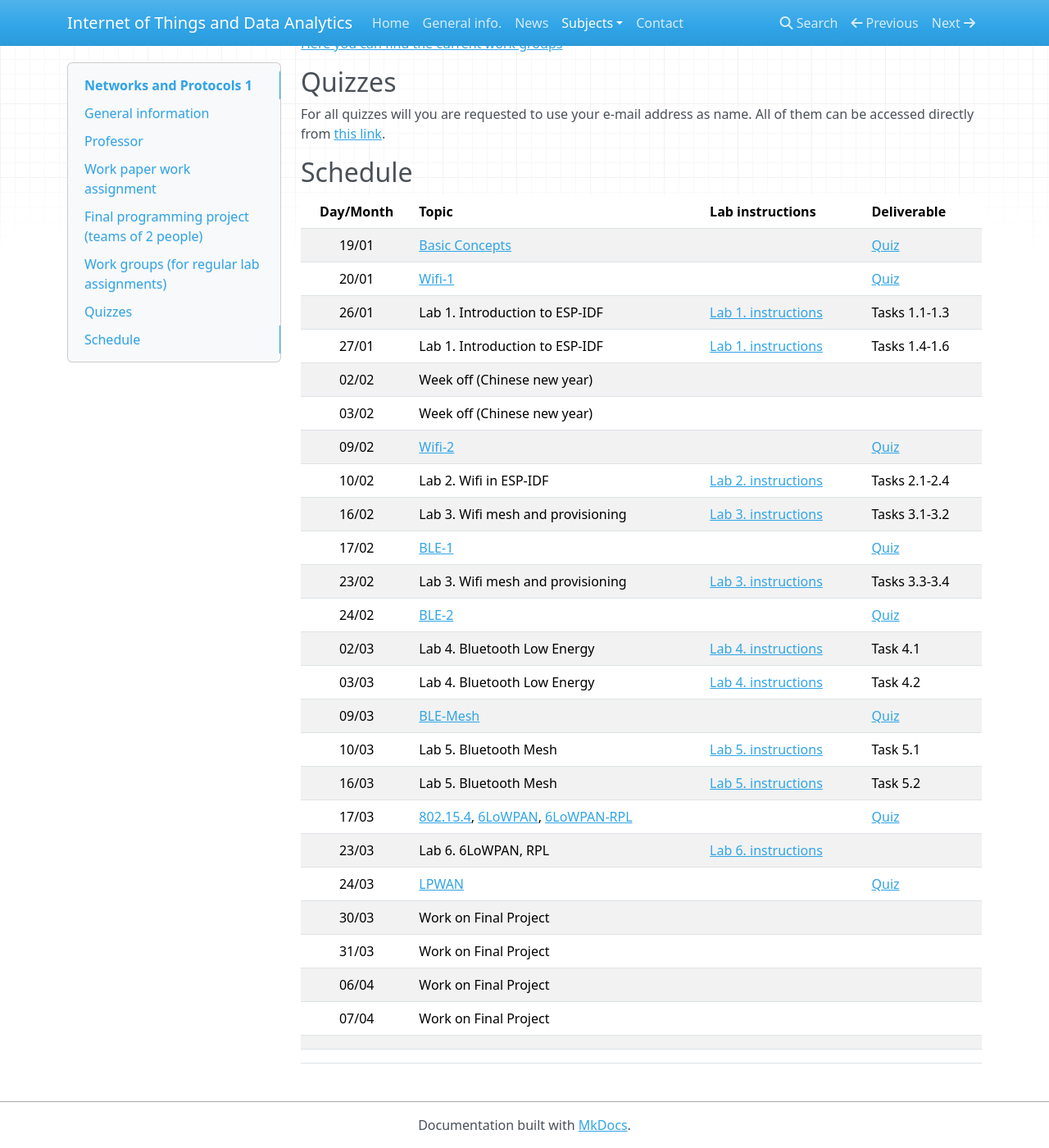
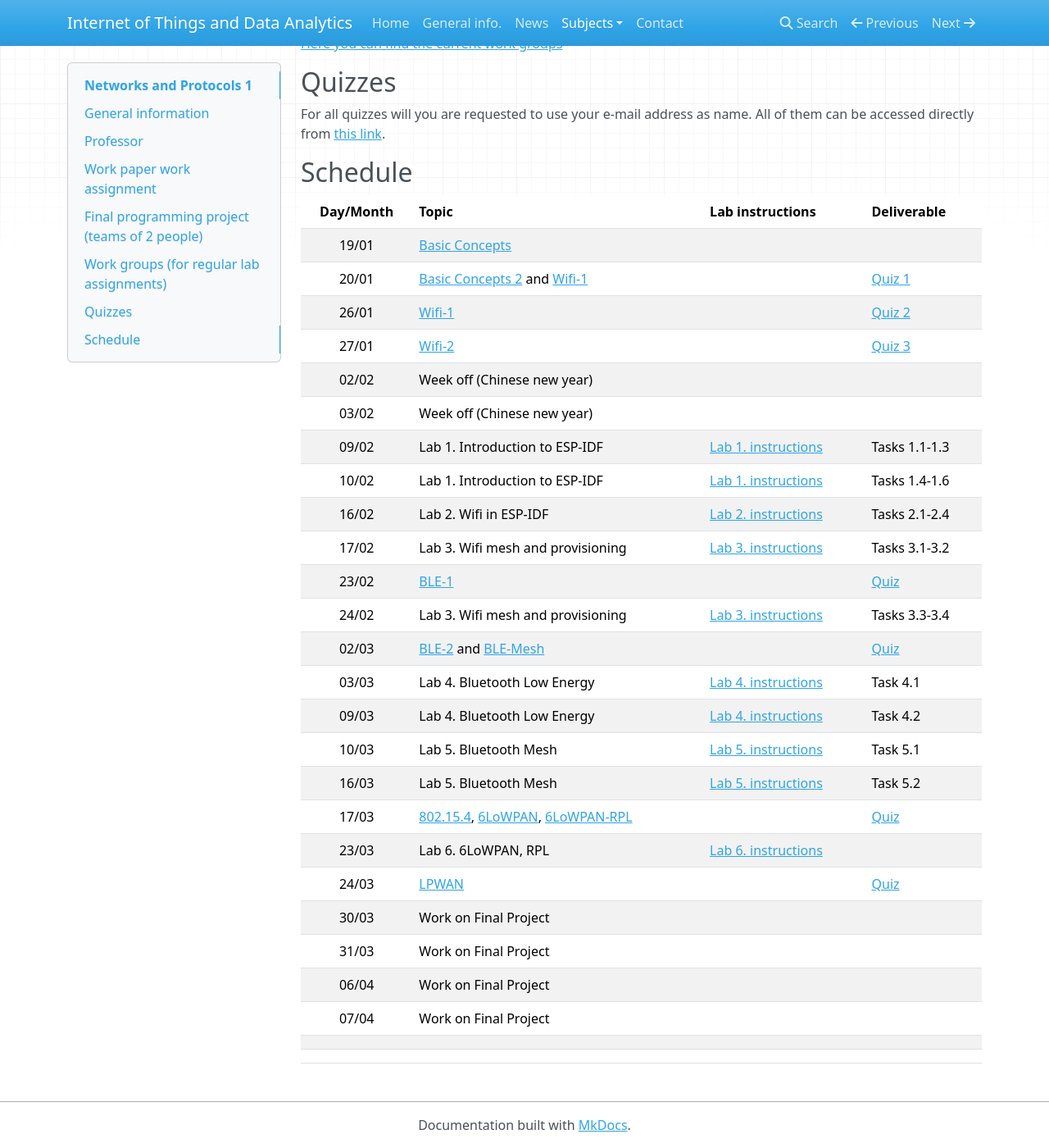
Before and after one commit to iot-da/iot-da.github.io, an MkDocs documentation site: the page built from docs/Subjects/NP1/index.md, in a window 1280 px wide and 1400 px high, scrolled down 743 px. Shown: the whole window at 82% size. Built offline with MkDocs 1.6.1, drawn with Linux system fonts in a browser that asks for light colours; nearby versions of some CDN libraries.

Commit message:
NP1 reschedule

```diff
--- a/docs/Subjects/NP1/index.md
+++ b/docs/Subjects/NP1/index.md
@@ -42,31 +42,31 @@ link](https://api.socrative.com/rc/Yu9Dxn).
 
 ## Schedule
 
-| Day/Month | Topic                                                                                                 | Lab instructions                   | Deliverable                                 |
-|:---------:|-------------------------------------------------------------------------------------------------------|------------------------------------|---------------------------------------------|
-|   19/01   | [Basic Concepts](slides/Basic_Concepts.pdf)                                                           |                                    | [Quiz](https://api.socrative.com/rc/Yu9Dxn) |
-|   20/01   | [Wifi-1](slides/Wifi-1.pdf)                                                                           |                                    | [Quiz](https://api.socrative.com/rc/Yu9Dxn) |
-|   26/01   | Lab 1. Introduction to ESP-IDF                                                                        | [Lab 1. instructions](P1/index.md) | Tasks 1.1-1.3                               |
-|   27/01   | Lab 1. Introduction to ESP-IDF                                                                        | [Lab 1. instructions](P1/index.md) | Tasks 1.4-1.6                               |
-|   02/02   | Week off (Chinese new year)                                                                           |                                    |                                             |
-|   03/02   | Week off (Chinese new year)                                                                           |                                    |                                             |
-|   09/02   | [Wifi-2](slides/Wifi-2.pdf)                                                                           |                                    | [Quiz](https://api.socrative.com/rc/Yu9Dxn) |
-|   10/02   | Lab 2. Wifi in ESP-IDF                                                                                | [Lab 2. instructions](P2/index.md) | Tasks 2.1-2.4                               |
-|   16/02   | Lab 3. Wifi mesh and provisioning                                                                     | [Lab 3. instructions](P3/index.md) | Tasks 3.1-3.2                               |
-|   17/02   | [BLE-1](slides/BLE-1.pdf)                                                                             |                                    | [Quiz](https://api.socrative.com/rc/Yu9Dxn) |
-|   23/02   | Lab 3. Wifi mesh and provisioning                                                                     | [Lab 3. instructions](P3/index.md) | Tasks 3.3-3.4                               |
-|   24/02   | [BLE-2](slides/BLE-2.pdf)                                                                             |                                    | [Quiz](https://api.socrative.com/rc/Yu9Dxn) |
-|   02/03   | Lab 4. Bluetooth Low Energy                                                                           | [Lab 4. instructions](P4/index.md) | Task 4.1                                    |
-|   03/03   | Lab 4. Bluetooth Low Energy                                                                           | [Lab 4. instructions](P4/index.md) | Task 4.2                                    |
-|   09/03   | [BLE-Mesh](slides/BLE-Mesh.pdf)                                                                       |                                    | [Quiz](https://api.socrative.com/rc/Yu9Dxn) |
-|   10/03   | Lab 5. Bluetooth Mesh                                                                                 | [Lab 5. instructions](P5/index.md) | Task 5.1                                    |
-|   16/03   | Lab 5. Bluetooth Mesh                                                                                 | [Lab 5. instructions](P5/index.md) | Task 5.2                                    |
-|   17/03   | [802.15.4](slides/802_15_4.pdf), [6LoWPAN](slides/6LoWPAN.pdf), [6LoWPAN-RPL](slides/6LoWPAN-RPL.pdf) |                                    | [Quiz](https://api.socrative.com/rc/Yu9Dxn) |
-|   23/03   | Lab 6. 6LoWPAN, RPL                                                                                   | [Lab 6. instructions](P6/index.md) |                                             |
-|   24/03   | [LPWAN](slides/LPWAN.pdf)                                                                             |                                    | [Quiz](https://api.socrative.com/rc/Yu9Dxn) |
-|   30/03   | Work on Final Project                                                                                 |                                    |                                             |
-|   31/03   | Work on Final Project                                                                                 |                                    |                                             |
-|   06/04   | Work on Final Project                                                                                 |                                    |                                             |
-|   07/04   | Work on Final Project                                                                                 |                                    |                                             |
-|           |                                                                                                       |                                    |                                             |
-|           |                                                                                                       |                                    |                                             |
+| Day/Month | Topic                                                                                                 | Lab instructions                   | Deliverable                                   |
+|:---------:|-------------------------------------------------------------------------------------------------------|------------------------------------|-----------------------------------------------|
+|   19/01   | [Basic Concepts](slides/Basic_Concepts.pdf)                                                           |                                    |                                               |
+|   20/01   | [Basic Concepts 2](slides/Basic_Concepts.pdf) and [Wifi-1](slides/Wifi-1.pdf)                         |                                    | [Quiz 1](https://api.socrative.com/rc/Yu9Dxn) |
+|   26/01   | [Wifi-1](slides/Wifi-1.pdf)                                                                           |                                    | [Quiz 2](https://api.socrative.com/rc/Yu9Dxn) |
+|   27/01   | [Wifi-2](slides/Wifi-2.pdf)                                                                           |                                    | [Quiz 3](https://api.socrative.com/rc/Yu9Dxn) |
+|   02/02   | Week off (Chinese new year)                                                                           |                                    |                                               |
+|   03/02   | Week off (Chinese new year)                                                                           |                                    |                                               |
+|   09/02   | Lab 1. Introduction to ESP-IDF                                                                        | [Lab 1. instructions](P1/index.md) | Tasks 1.1-1.3                                 |
+|   10/02   | Lab 1. Introduction to ESP-IDF                                                                        | [Lab 1. instructions](P1/index.md) | Tasks 1.4-1.6                                 |
+|   16/02   | Lab 2. Wifi in ESP-IDF                                                                                | [Lab 2. instructions](P2/index.md) | Tasks 2.1-2.4                                 |
+|   17/02   | Lab 3. Wifi mesh and provisioning                                                                     | [Lab 3. instructions](P3/index.md) | Tasks 3.1-3.2                                 |
+|   23/02   | [BLE-1](slides/BLE-1.pdf)                                                                             |                                    | [Quiz](https://api.socrative.com/rc/Yu9Dxn)   |
+|   24/02   | Lab 3. Wifi mesh and provisioning                                                                     | [Lab 3. instructions](P3/index.md) | Tasks 3.3-3.4                                 |
+|   02/03   | [BLE-2](slides/BLE-2.pdf) and [BLE-Mesh](slides/BLE-Mesh.pdf)                                         |                                    | [Quiz](https://api.socrative.com/rc/Yu9Dxn)   |
+|   03/03   | Lab 4. Bluetooth Low Energy                                                                           | [Lab 4. instructions](P4/index.md) | Task 4.1                                      |
+|   09/03   | Lab 4. Bluetooth Low Energy                                                                           | [Lab 4. instructions](P4/index.md) | Task 4.2                                      |
+|   10/03   | Lab 5. Bluetooth Mesh                                                                                 | [Lab 5. instructions](P5/index.md) | Task 5.1                                      |
+|   16/03   | Lab 5. Bluetooth Mesh                                                                                 | [Lab 5. instructions](P5/index.md) | Task 5.2                                      |
+|   17/03   | [802.15.4](slides/802_15_4.pdf), [6LoWPAN](slides/6LoWPAN.pdf), [6LoWPAN-RPL](slides/6LoWPAN-RPL.pdf) |                                    | [Quiz](https://api.socrative.com/rc/Yu9Dxn)   |
+|   23/03   | Lab 6. 6LoWPAN, RPL                                                                                   | [Lab 6. instructions](P6/index.md) |                                               |
+|   24/03   | [LPWAN](slides/LPWAN.pdf)                                                                             |                                    | [Quiz](https://api.socrative.com/rc/Yu9Dxn)   |
+|   30/03   | Work on Final Project                                                                                 |                                    |                                               |
+|   31/03   | Work on Final Project                                                                                 |                                    |                                               |
+|   06/04   | Work on Final Project                                                                                 |                                    |                                               |
+|   07/04   | Work on Final Project                                                                                 |                                    |                                               |
+|           |                                                                                                       |                                    |                                               |
+|           |                                                                                                       |                                    |                                               |
```
